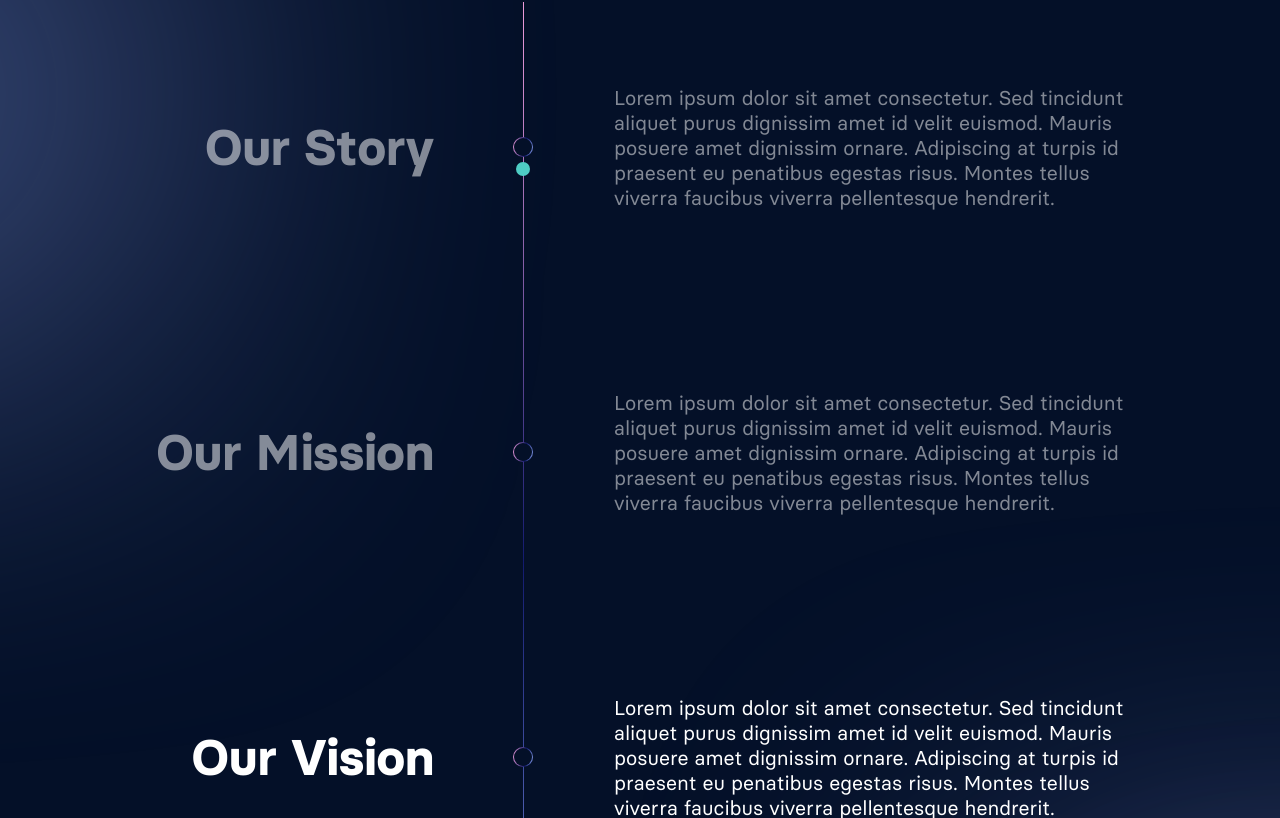
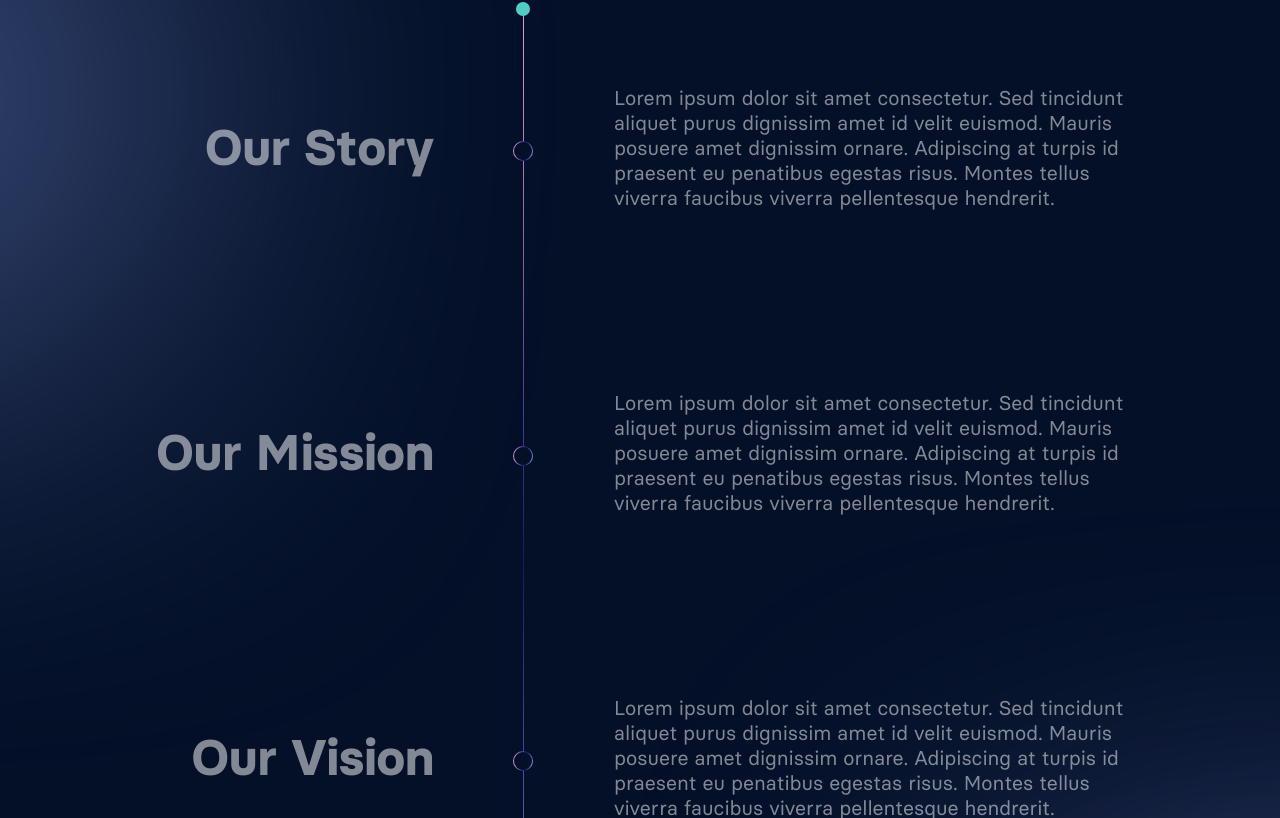
Before and after one commit to masha-girya/evoplay-landong-spunch-agency, a Next.js app in the folder frontend/: page / in a window 1280 px wide. Shown: the part 4302-5120 px from the top of the page. Built offline with nearby package versions, Linux system fonts and the light colour scheme.

Commit message:
[+] scroll animation

```diff
--- a/frontend/package.json
+++ b/frontend/package.json
@@ -17,7 +17,8 @@
     "react": "17.0.2",
     "react-dom": "17.0.2",
     "react-transition-group": "^4.4.5",
-    "sass": "^1.32.5"
+    "sass": "^1.32.5",
+    "swiper": "^9.4.1"
   },
   "devDependencies": {
     "@types/node": "^14.14.13",
--- a/frontend/src/components/about-us/about-us-card/index.module.scss
+++ b/frontend/src/components/about-us/about-us-card/index.module.scss
@@ -1,12 +1,17 @@
 @use "src/styles/mixins.scss" as mixins;
 
 .aboutUsCard {
-  position: relative;
   display: flex;
   justify-content: flex-end;
   align-items: center;
   gap: 180px;
   width: 100%;
+  transition: all .2s ease-in;
+  cursor: pointer;
+
+  @include mixins.devices(smallDesk) {
+    gap: 60px;
+  }
 
   @include mixins.devices(tablet) {
     gap: 20px;
@@ -14,12 +19,57 @@
     align-items: flex-start;
   }
 
+  h1 {
+    @include mixins.mainTitle();
+    opacity: 50%;
+    text-align: end;
+    transition: all .2s ease-in;
+
+    @include mixins.devices(smallDesk) {
+      width: 30%;
+    }
+
+    @include mixins.devices(tablet) {
+      width: auto;
+      text-align: start;
+    }
+  }
+
+  p {
+    opacity: 50%;
+    width: 510px;
+    @include mixins.bodyText();
+    transition: all .2s ease-in;
+
+    @include mixins.devices(smallDesk) {
+      width: 70%;
+    }
+
+    @include mixins.devices(tablet) {
+      width: 100%;
+    }
+  }
+
+  &_main {
+    transform: scale(1.01);
+    p, h1 {
+      opacity: 100%;
+    }
+  }
+}
+
+.container {
+  position: relative;
+  width: 100%;
+  height: max-content;
+
   &__circleBox {
     position: absolute;
     z-index: 2;
     width: 20px;
     height: 20px;
     left: calc(367px - 10px);
+    top: 45%;
     display: flex;
     justify-content: center;
     align-items: center;
@@ -30,6 +80,10 @@
           #89A1EF 100%
         );
     border-radius: 50%;
+
+    @include mixins.devices(smallDesk) {
+      left: 30%;
+    }
 
     @include mixins.devices(tablet) {
       left: -40px;
@@ -45,34 +99,4 @@
       background-color: #041028;
     }
   }
-
-  h1 {
-    opacity: 50%;
-    text-align: end;
-    font-size: 50px;
-    font-weight: 700;
-    transition: all .2s ease-in;
-
-    @include mixins.devices(tablet) {
-      font-size: 30px;
-      text-align: start;
-    }
-  }
-
-  p {
-    opacity: 50%;
-    width: 510px;
-    @include mixins.bodyText();
-    transition: all .2s ease-in;
-
-    @include mixins.devices(tablet) {
-      width: 100%;
-    }
-  }
-
-  &_main {
-    p, h1 {
-      opacity: 100%;
-    }
-  }
 }
--- a/frontend/src/components/about-us/about-us-card/index.tsx
+++ b/frontend/src/components/about-us/about-us-card/index.tsx
@@ -1,44 +1,83 @@
-import { useEffect, useRef, useState } from "react";
+import { useCallback, useEffect, useRef } from "react";
 import classNames from "classnames";
+import { ABOUT_US } from "src/constants";
+import styles from "./index.module.scss";
 import { useDevice } from "src/hooks/useDevice";
-import { ABOUT_US, NAV } from "src/constants";
-import styles from "./index.module.scss";
 
 interface IAboutUsCard {
-  card: typeof ABOUT_US[0];
+  card: (typeof ABOUT_US)[0];
   index: number;
   mainItemIndex: number;
   setMainItemIndex: (mainItemIndex: number) => void;
+  setTop: React.Dispatch<React.SetStateAction<number>>;
 }
 
 export const AboutUsCard: React.FC<IAboutUsCard> = (props) => {
-  const { card, index, mainItemIndex, setMainItemIndex } = props;
+  const { card, index, mainItemIndex, setMainItemIndex, setTop } = props;
   const { title, text } = card;
   const ref = useRef<any | null>(null);
+  const { isMobile, isTablet, isDesktop, isSmallNote } = useDevice();
 
-  const isElementInViewport = (element: any) => {
+  const isElementInViewport = useCallback((element: any) => {
     const rect = element.getBoundingClientRect();
+    const clientHeight = window.innerHeight;
 
-    // Check if the element is fully visible
-    if(index === 1) {
-      console.log( {bot: rect.bottom, winH: window.innerHeight})
+    return rect.top < clientHeight / 2 && rect.bottom > clientHeight / 2;
+  }, []);
+
+  const changeTopPosition = useCallback((index) => {
+    if(ref.current) {
+      const refHeight = ref.current.getBoundingClientRect().height;
+      const gap = (isMobile || isTablet) ? 120 : 180;
+      const padding = isDesktop ? 80 : 60;
+      const diag = () => {
+        if(isSmallNote) return 4;
+        if(isDesktop) return 1;
+        return 5;
+      };
+
+      const first = Math.round(refHeight / 2) + padding - diag();
+      const firstMob = padding + 13;
+
+      const breakpoint1 = (isMobile || isTablet) ? firstMob : first;
+      const breakpoint2 = Math.round(refHeight + breakpoint1 + gap);
+      const breakpoint3 = Math.round(refHeight + breakpoint2 + gap);
+
+      switch(index) {
+        case 0:
+          setTop(breakpoint1);
+          break;
+        case 1:
+          setTop(breakpoint2);
+          break;
+        case 2:
+          setTop(breakpoint3);
+          break;
+        default:
+          setTop((prev: number) => prev);
+      }
     }
 
-    return (
-      rect.top >= 0 &&
-      rect.left >= 0 &&
-      rect.bottom <= window.innerHeight &&
-      rect.right <= window.innerWidth
-    );
-  };
+  }, [isMobile, isTablet, isDesktop, ref]);
 
+  const goToSection = useCallback(() => {
+    if (ref.current) {
+      ref.current.scrollIntoView({
+        behavior: "smooth",
+        block: "center",
+      });
+
+      setMainItemIndex(index);
+      changeTopPosition(index)
+    }
+  }, [ref, index, isMobile, isTablet, isDesktop]);
 
   useEffect(() => {
     const handleScroll = () => {
       if (ref.current) {
-
-        if(isElementInViewport(ref.current)) {
+        if (isElementInViewport(ref.current)) {
           setMainItemIndex(index);
+          changeTopPosition(index)
         }
       }
     };
@@ -48,20 +87,22 @@ export const AboutUsCard: React.FC<IAboutUsCard> = (props) => {
     return () => {
       window.removeEventListener("scroll", handleScroll);
     };
-  }, []);
+  }, [index, isMobile, isTablet, isDesktop]);
 
   return (
+    <div className={styles.container} ref={ref}>
+      <div className={styles.container__circleBox}>
+        <div className={styles.container__circleBox__circle}></div>
+      </div>
       <section
-      ref={ref}
+        onClick={goToSection}
         className={classNames(styles.aboutUsCard, {
           [styles.aboutUsCard_main]: mainItemIndex === index,
         })}
       >
-      <div className={styles.aboutUsCard__circleBox}>
-        <div className={styles.aboutUsCard__circleBox__circle}></div>
-      </div>
         <h1>{title}</h1>
         <p>{text}</p>
       </section>
+    </div>
   );
 };
--- a/frontend/src/components/about-us/index.module.scss
+++ b/frontend/src/components/about-us/index.module.scss
@@ -59,6 +59,10 @@ $border-radius: 20px;
     max-width: 968px;
     margin: 0 auto;
 
+    @include mixins.devices(smallDesk) {
+      padding: 60px 16px;
+    }
+
     @include mixins.devices(tablet) {
       padding: 60px 16px;
       padding-left: 56px;
@@ -75,6 +79,10 @@ $border-radius: 20px;
       width: 1px;
       background: linear-gradient(97deg, #EF9CDA 0%, #121A6F 61.98%, #89A1EF 120%);
 
+      @include mixins.devices(smallDesk) {
+        left: 32%;
+      }
+
       @include mixins.devices(tablet) {
         left: 26px;
       }
@@ -83,16 +91,20 @@ $border-radius: 20px;
     &__circle {
       position: absolute;
       z-index: 3;
-      top: 17.8%;;
+      top: 0;
       left: calc(368px - 8px);
       width: 14px;
       height: 14px;
       background-color: #4ECDC4;
       border-radius: 50%;
+      transition: all .3s ease;
+
+      @include mixins.devices(smallDesk) {
+        left: calc(32% - 7px);
+      }
 
       @include mixins.devices(tablet) {
         left: 19px;
-        top: 7.6%;
       }
     }
   }
--- a/frontend/src/components/about-us/index.tsx
+++ b/frontend/src/components/about-us/index.tsx
@@ -1,4 +1,4 @@
-import { useState } from "react";
+import { useEffect, useRef, useState } from "react";
 import { useDevice } from "src/hooks/useDevice";
 import { AboutUsCard } from "./about-us-card";
 import { ABOUT_US, NAV } from "src/constants";
@@ -7,8 +7,34 @@ import Image from "./assets/Handshake.png";
 import ImageMob from "./assets/HandshakeMob.png";
 
 export const AboutUs = () => {
-  const [mainItemIndex, setMainItemIndex] = useState(0);
+  const [mainItemIndex, setMainItemIndex] = useState(-1);
   const { isMobile } = useDevice();
+  const blockRef = useRef<any | null>(null);
+  const [top, setTop] = useState(0);
+
+  useEffect(() => {
+    const handleScroll = () => {
+      if(blockRef.current) {
+        const position = blockRef.current.getBoundingClientRect();
+
+        if(position.y > 450) {
+          setMainItemIndex(-1);
+          setTop(0);
+        }
+
+        if(position.y < -750) {
+          setMainItemIndex(-1);
+          setTop(position.height);
+        }
+      }
+    };
+
+    window.addEventListener('scroll', handleScroll);
+
+    return () => {
+      window.removeEventListener('scroll', handleScroll);
+    };
+  }, [blockRef]);
 
   return (
     <article
@@ -34,8 +60,8 @@ export const AboutUs = () => {
           />
           <h1>About Us</h1>
         </section>
-        <div className={styles.aboutUs__list}>
-          <div className={styles.aboutUs__list__circle}></div>
+        <div className={styles.aboutUs__list} ref={blockRef}>
+          <div className={styles.aboutUs__list__circle} style={{top}}></div>
           {ABOUT_US.map((item, i) => (
             <AboutUsCard
               key={i}
@@ -43,6 +69,7 @@ export const AboutUs = () => {
               index={i}
               mainItemIndex={mainItemIndex}
               setMainItemIndex={setMainItemIndex}
+              setTop={setTop}
             />
           ))}
         </div>
--- a/frontend/src/components/contact-us/index.module.scss
+++ b/frontend/src/components/contact-us/index.module.scss
@@ -17,13 +17,11 @@
   }
 
   &__title {
-    @include mixins.blockTitle();
-    font-size: 50px;
+    @include mixins.mainTitle();
     text-align: center;
     margin-bottom: 50px;
 
     @include mixins.devices(tablet) {
-      font-size: 30px;
       margin-bottom: 40px;
     }
   }
--- a/frontend/src/components/input/index.module.scss
+++ b/frontend/src/components/input/index.module.scss
@@ -32,5 +32,6 @@ $border-radius: 10px;
     font-family: "Basier Circle";
     font-size: 16px;
     font-weight: 400;
+    opacity: 1;
   }
 }
--- a/frontend/src/components/modal/index.module.scss
+++ b/frontend/src/components/modal/index.module.scss
@@ -7,7 +7,7 @@
   height: 100%;
   left: 0;
   top: 0;
-  background: rgba(0, 0, 0, 0.33);
+  background: rgba(0, 0, 0, 0.55);
 
   &__body {
     top: 50%;
--- a/frontend/src/hooks/useDevice.ts
+++ b/frontend/src/hooks/useDevice.ts
@@ -9,9 +9,9 @@ export const useDevice = () => {
   useEffect(() => {
     const handleResize = () => {
       setIsMobile(window.innerWidth < 480);
-      setIsTablet(window.innerWidth < 800 && window.innerWidth >= 480);
-      setIsSmallNote(window.innerWidth < 1200 && window.innerWidth >= 800);
-      setIsDesktop(window.innerWidth >= 1200);
+      setIsTablet(window.innerWidth < 680 && window.innerWidth >= 480);
+      setIsSmallNote(window.innerWidth < 1000 && window.innerWidth >= 680);
+      setIsDesktop(window.innerWidth >= 1000);
     };
 
     handleResize();
```
Also changed, not shown: frontend/src/components/services/index.tsx (+10 -13 lines), frontend/src/components/services/service/index.tsx (+15 -15 lines), 1 other file (tests, documents, lock files or other folders). Lines whose indentation alone changed are shown as unchanged.
